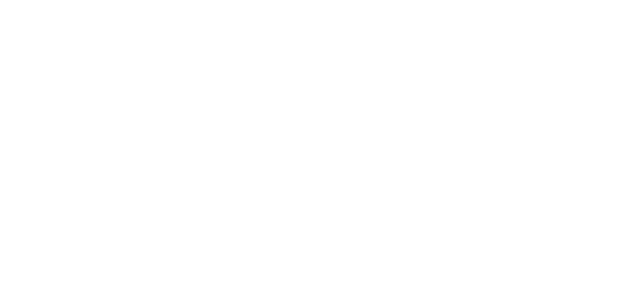
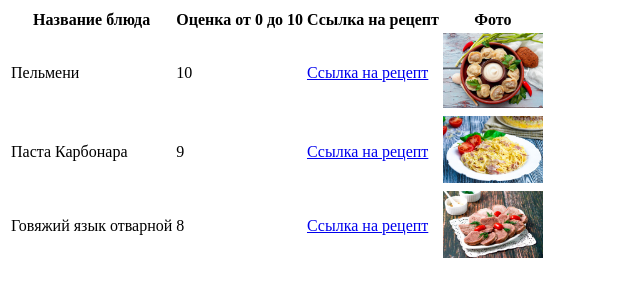
Before and after one commit to PavelSZerocod/my_dish, a plain HTML site: page index.html in a window 1280 px wide. Shown: the whole page, without its empty margins (0-640 px from the left). Drawn offline with Linux system fonts and the light colour scheme.

Commit message:
add new code1

```diff
--- a/index.html
+++ b/index.html
@@ -7,6 +7,45 @@
 <body>
 
 <table>
+    <tr>
+        <th>Название блюда</th>
+        <th>Оценка от 0 до 10</th>
+        <th>Ссылка на рецепт</th>
+        <th>Фото</th>
+    </tr>
+
+    <tr>
+        <td>Пельмени</td>
+        <td>10</td>
+        <td>
+            <a href="https://1000.menu/cooking/42853-pelmeni-domashnie-klassicheskie">Ссылка на рецепт</a>
+        </td>
+        <td>
+            <img src="pelmeni-domashnie-klassicheskie_1613478070_16_max.jpg" width="100px">
+        </td>
+    </tr>
+
+    <tr>
+        <td>Паста Карбонара</td>
+        <td>9</td>
+        <td>
+            <a href="https://1000.menu/cooking/13047-pasta-karbonara-s-bekonom-i-slivkami">Ссылка на рецепт</a>
+        </td>
+        <td>
+            <img src="pasta-karbonara-s-bekonom-i-slivkami_1660903274_1_max.jpg" width="100px">
+        </td>
+    </tr>
+
+    <tr>
+        <td>Говяжий язык отварной</td>
+        <td>8</td>
+        <td>
+            <a href="https://1000.menu/cooking/41059-yazyk-govyajii-otvarnoi">Ссылка на рецепт</a>
+        </td>
+        <td>
+            <img src="yazyk-govyajii-otvarnoi_1613560893_14_max.jpg" width="100px">
+        </td>
+    </tr>
 
 </table>
 
```
Also changed, not shown: pasta-karbonara-s-bekonom-i-slivkami_1660903274_1_max.jpg (added), pelmeni-domashnie-klassicheskie_1613478070_16_max.jpg (added), yazyk-govyajii-otvarnoi_1613560893_14_max.jpg (added).
